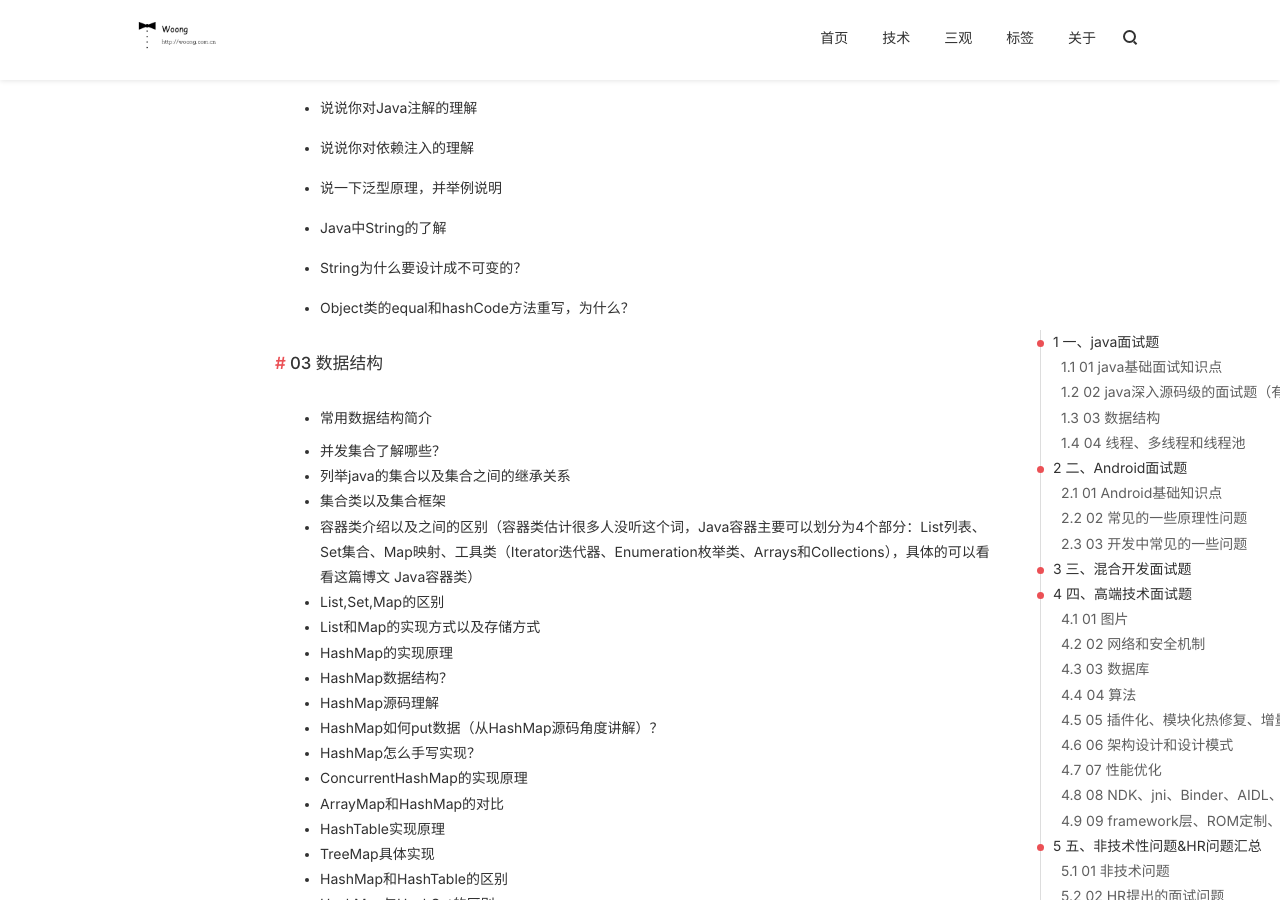
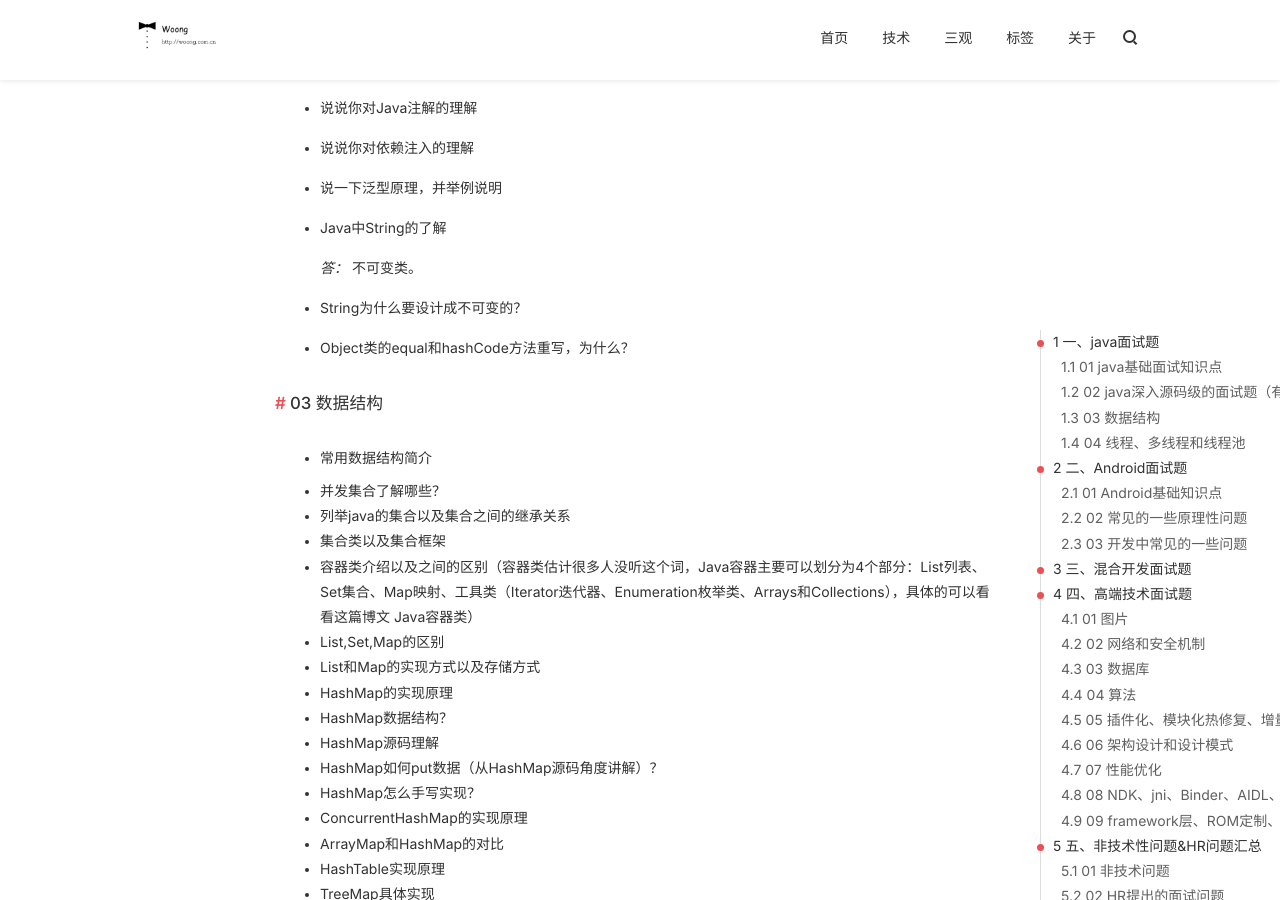
Before and after one commit to j1406493495/j1406493495.github.io, a Jekyll site: the page built from _posts/android/2018-11-05-Android面试题.md, in a window 1280 px wide and 900 px high, scrolled down 3244 px. Built offline with Jekyll 4.4.1, drawn with Linux system fonts in a browser that asks for light colours; nearby versions of some CDN libraries; comment, search, counter and statistics services are not loaded.

Commit message:
[Bug XXXX] update answer Cause: None Solution: None Fixed Version: None Branch: None

```diff
--- a/_posts/android/2018-11-05-Android面试题.md
+++ b/_posts/android/2018-11-05-Android面试题.md
@@ -146,6 +146,8 @@ tags:
 - 说一下泛型原理，并举例说明
 
 - Java中String的了解
+
+  *答：* 不可变类。
 
 - String为什么要设计成不可变的？
 
```
